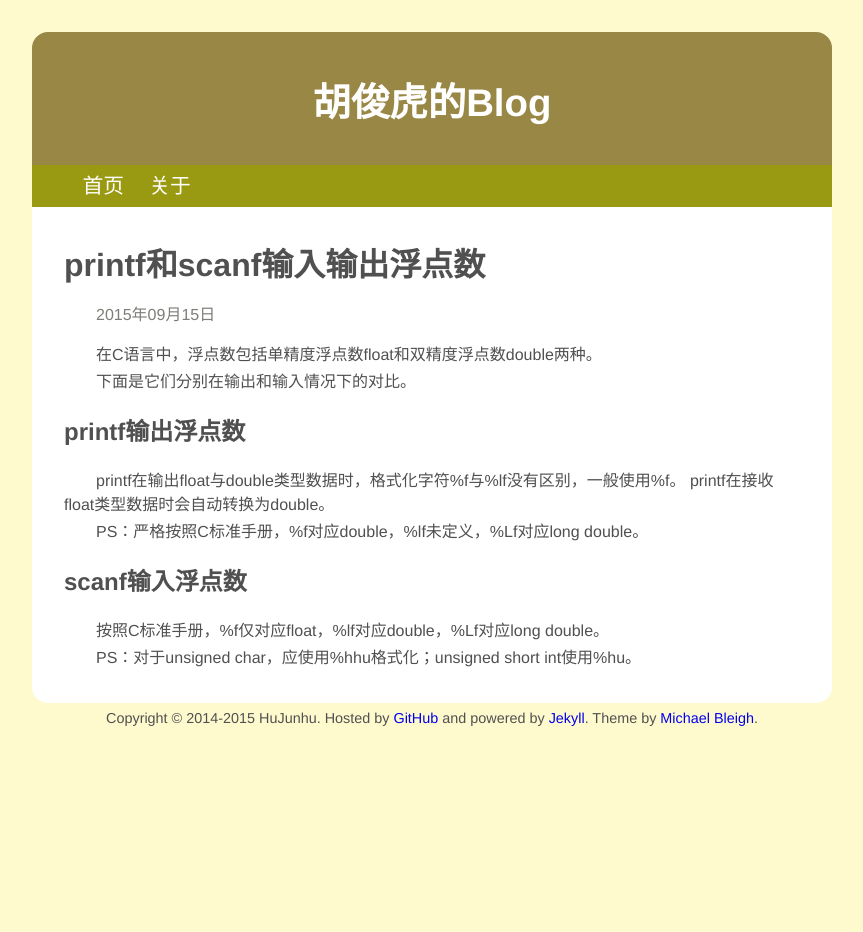
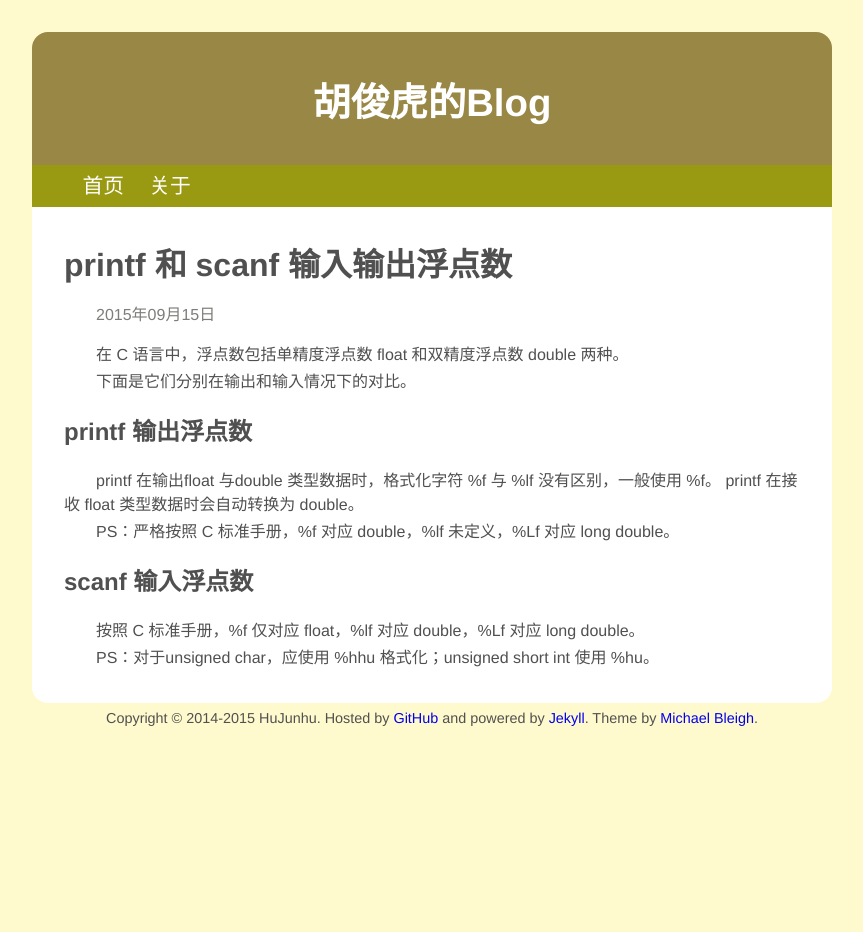
Before and after one commit to hujunhu/hujunhu.github.io, a Jekyll site: the page built from _posts/2015-09-15-printf-and-scanf-with-floating-point-number.md, in a window 1280 px wide. Shown: the whole page, without its empty margins (208-1071 px from the left). Built offline with Jekyll 4.4.1, drawn with Linux system fonts in a browser that asks for light colours.

Commit message:
一些内容修正

```diff
--- a/_posts/2015-09-15-printf-and-scanf-with-floating-point-number.md
+++ b/_posts/2015-09-15-printf-and-scanf-with-floating-point-number.md
@@ -1,20 +1,20 @@
 ---
 layout: post
-title: printf和scanf输入输出浮点数
+title: printf 和 scanf 输入输出浮点数
 ---
-在C语言中，浮点数包括单精度浮点数float和双精度浮点数double两种。
+在 C 语言中，浮点数包括单精度浮点数 float 和双精度浮点数 double 两种。
 
 下面是它们分别在输出和输入情况下的对比。
 
-## printf输出浮点数
+## printf 输出浮点数
 
-printf在输出float与double类型数据时，格式化字符%f与%lf没有区别，一般使用%f。
-printf在接收float类型数据时会自动转换为double。
+printf 在输出float 与double 类型数据时，格式化字符 %f 与 %lf 没有区别，一般使用 %f。
+printf 在接收 float 类型数据时会自动转换为 double。
 
-PS：严格按照C标准手册，%f对应double，%lf未定义，%Lf对应long double。
+PS：严格按照 C 标准手册，%f 对应 double，%lf 未定义，%Lf 对应 long double。
 
-## scanf输入浮点数
+## scanf 输入浮点数
 
-按照C标准手册，%f仅对应float，%lf对应double，%Lf对应long double。
+按照 C 标准手册，%f 仅对应 float，%lf 对应 double，%Lf 对应 long double。
 
-PS：对于unsigned char，应使用%hhu格式化；unsigned short int使用%hu。
+PS：对于unsigned char，应使用 %hhu 格式化；unsigned short int 使用 %hu。
```
Also changed, not shown: _posts/2015-09-20-hexdump-option-e.md (added, +4 -0 lines), _posts/hexdump-option-e.md (deleted).
